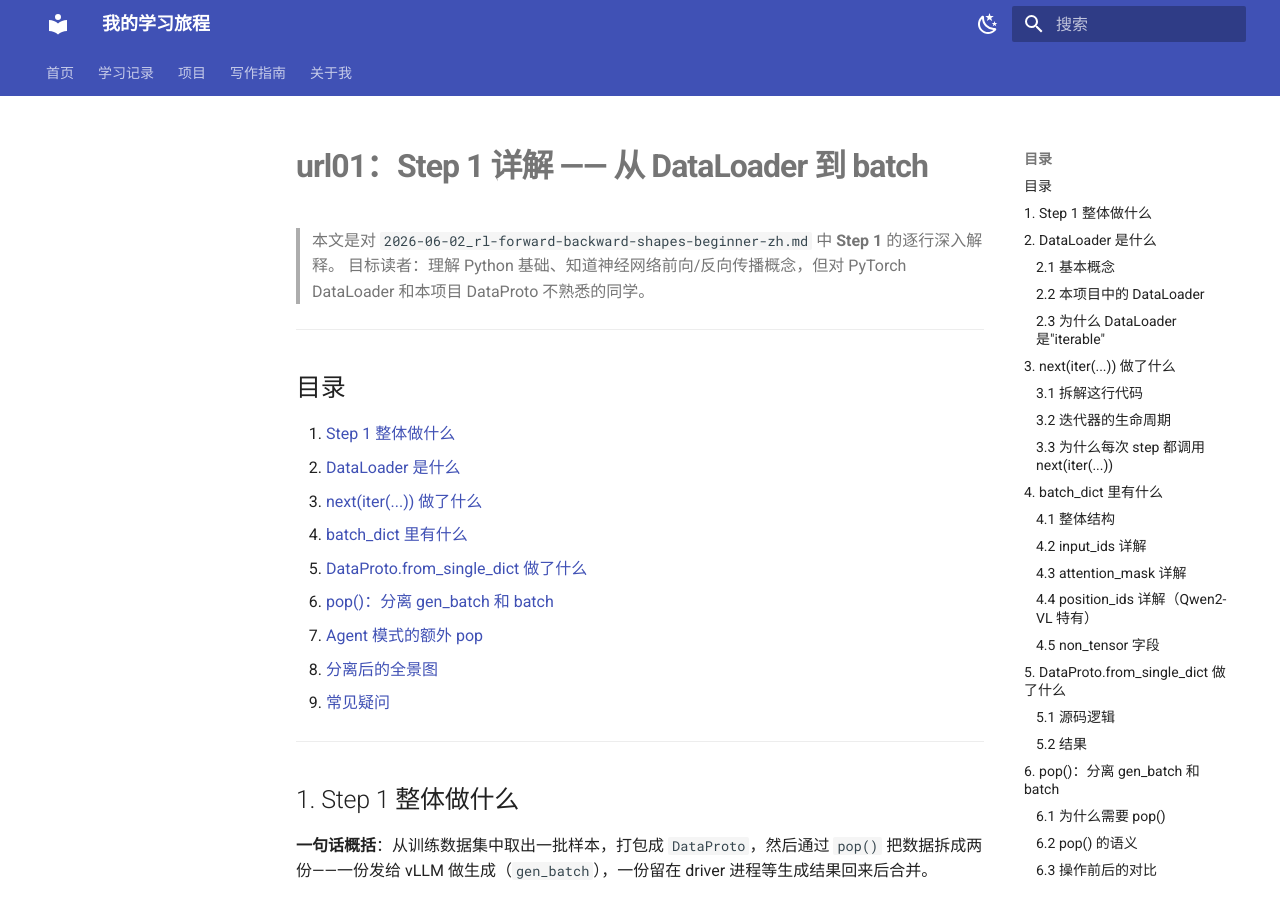
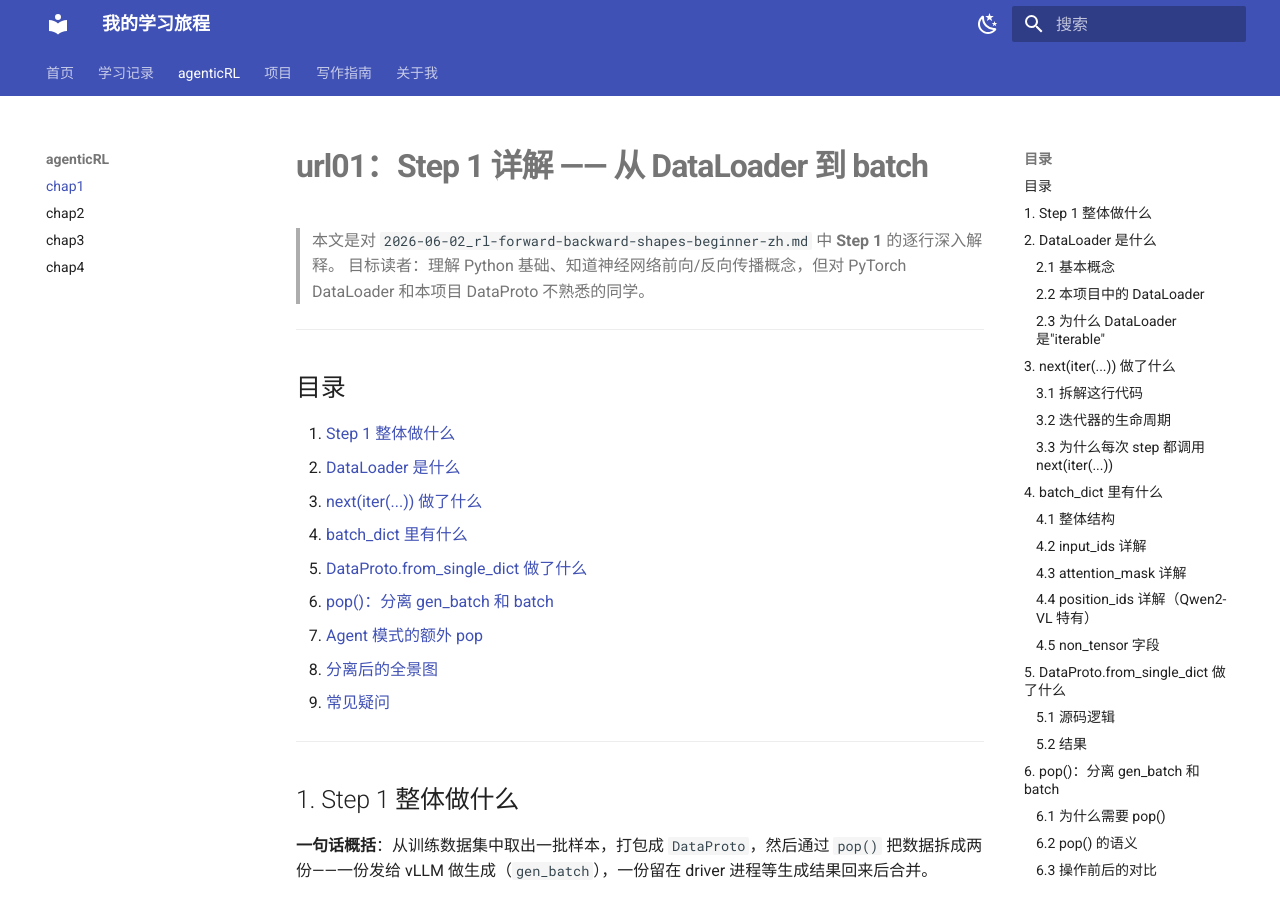
Before and after one commit to delayyyyyyy/delayyyyyyy.github.io, an MkDocs documentation site: the page built from docs/agenticRL/url01_dataloader-to-batch-explained.md, in a window 1280 px wide and 900 px high. Built offline with MkDocs 1.6.1 and Material for MkDocs 9.7.7, drawn with Linux system fonts in a browser that asks for light colours; part of the change alters nothing that is shown.

Commit message:
Update mkdocs.yml

```diff
--- a/mkdocs.yml
+++ b/mkdocs.yml
@@ -34,6 +34,11 @@ nav:
   - 学习记录:
       - 总览: journal/index.md
       - 第一篇记录: journal/first-note.md
+  - agenticRL:
+      - chap1: agenticRL/url01_dataloader-to-batch-explained.md
+      - chap2: agenticRL/url02_agent-rollout-deep-dive.md
+      - chap3: agenticRL/url03_reward-computation-deep-dive.md
+      - chap4: agenticRL/url04_old-log-prob-deep-dive.md
   - 项目: projects.md
   - 写作指南: guides/writing.md
   - 关于我: about.md
```
